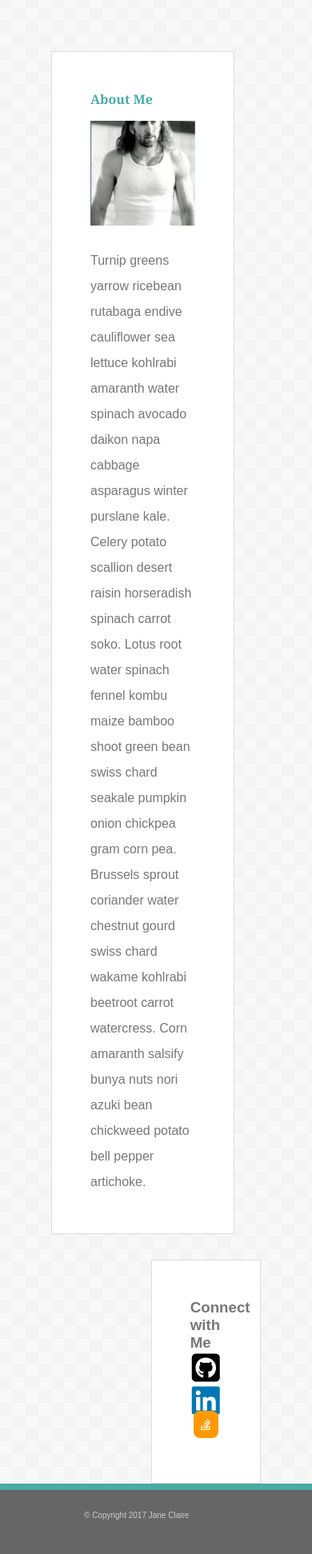
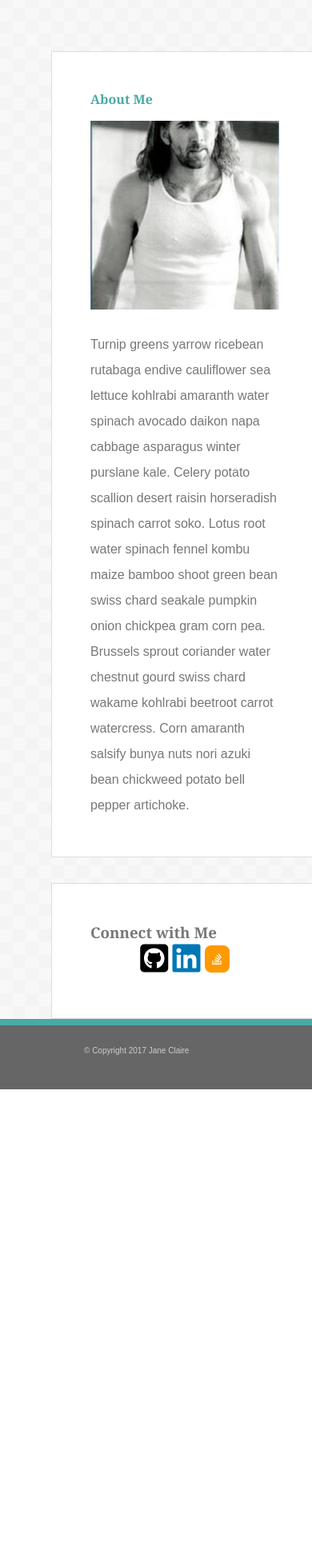
Before and after one commit to pixiephreak/GWCB_responsive-portfolio, a PHP site: page /index.php in a window 390 px wide. Shown: the part 214-2157 px from the top of the page at 80% size. After the commit the page ends 1576 px from the top, so only its background shows below. Run offline with PHP 8.4, Linux system fonts and the light colour scheme; some libraries are stand-ins or nearby versions.

Commit message:
start styling 768 media query

```diff
--- a/assets/css/style.css
+++ b/assets/css/style.css
@@ -77,7 +77,7 @@
 
 }
 
-h1, h2 {
+h1, h2, h3 {
 	font-family: 'Georgia', Times, 'Times New Roman', serif;
 }
 
@@ -252,3 +252,33 @@
 	font-size: 1em;
 	bottom: .5em;
 }
+
+@media (max-width: 768px){
+
+	#content {
+		width: 90%;
+		margin-bottom: 2em;
+
+	}
+
+	#social {
+		width: 90%;
+		float: left;
+
+	}
+
+	#social-icons {
+	width: 100%;
+
+}
+
+	#content img {
+		width: 100%;
+		padding: 0 2em 1.5em 0;
+		float: none;
+	}
+
+
+
+
+}
```
